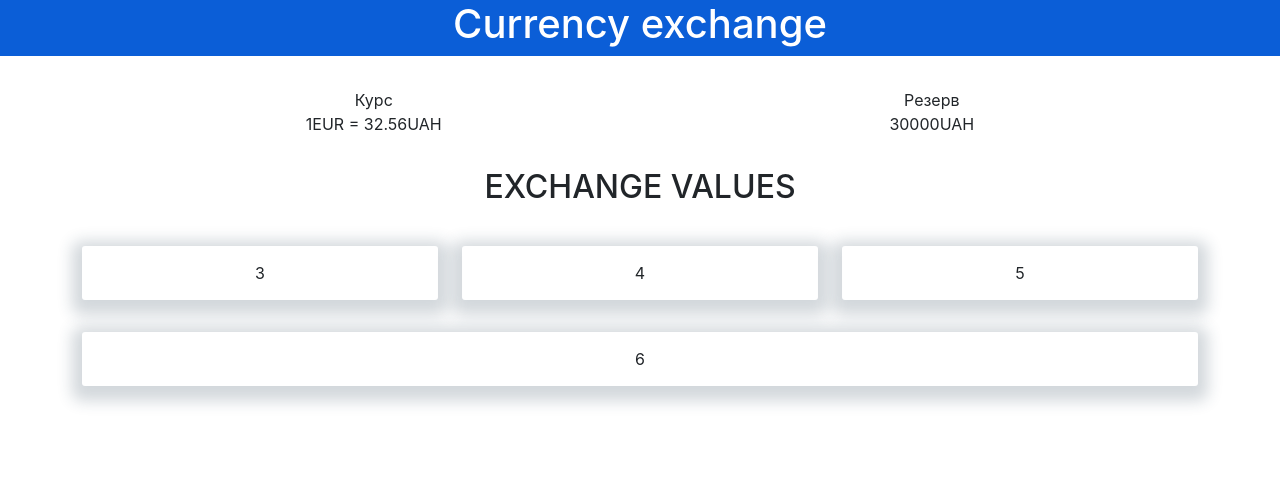
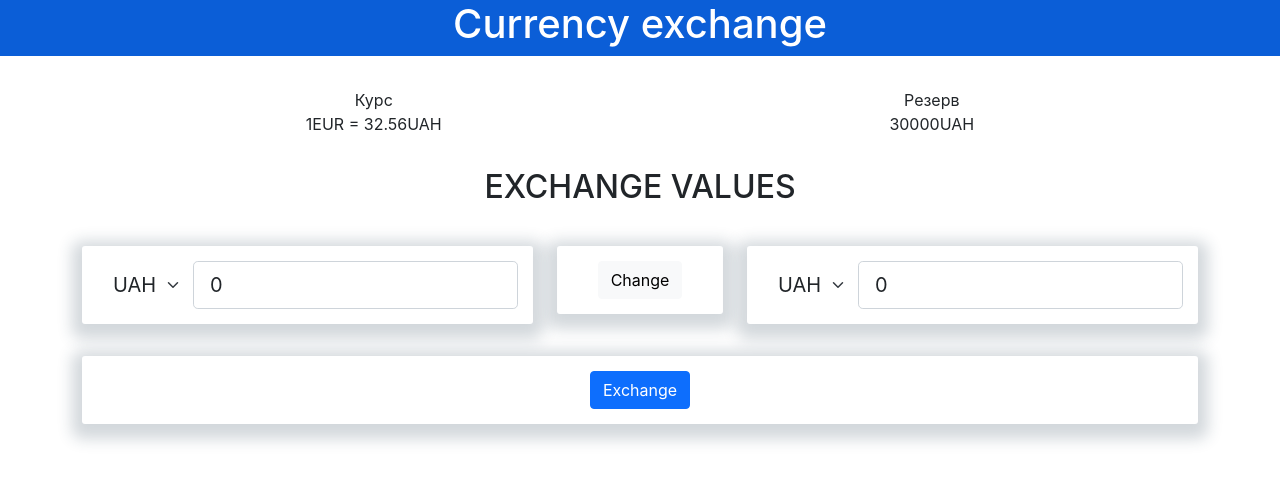
Before and after one commit to AlexeySapr/goit-react-currency-exchange, a React (Create React App) app: page / in a window 1280 px wide. Shown: the top 482 px of the page. Built offline with nearby package versions, Linux system fonts and the light colour scheme.

Commit message:
Add template

```diff
--- a/src/App.js
+++ b/src/App.js
@@ -1,13 +1,13 @@
 import { useState, useEffect } from 'react';
 import './App.css';
 
-import { Container, Row, Col } from 'react-bootstrap';
+import { Container, Row, Col, Button } from 'react-bootstrap';
 
 import Section from './components/section/Section';
 import AppHeader from './components/appHeader/AppHeader';
-import BudgetCard from './components/budgetCard/BudgetCard';
+
 import ExpenseCard from './components/expenseCard/ExpenseCard';
-import ExpenseInfoSection from './components/expenseInfoSection/ExpenseInfoSection';
+
 import { nanoid } from 'nanoid';
 import FormCard from './components/formCard/FormCard';
 import CurrentRate from './components/currentRate/CurrentRate';
@@ -63,19 +63,21 @@ const App = () => {
 
         {/* *********************** */}
         <Row>
-          <Col md={4}>
+          <Col md={5}>
             <Section>
-              <FormCard num={3} />
+              <ExpenseCard />
             </Section>
           </Col>
-          <Col md={4}>
+          <Col md={2}>
             <Section>
-              <FormCard num={4} />
+              <FormCard>
+                <Button variant="light">Change</Button>
+              </FormCard>
             </Section>
           </Col>
-          <Col md={4}>
+          <Col md={5}>
             <Section>
-              <FormCard num={5} />
+              <ExpenseCard />
             </Section>
           </Col>
         </Row>
@@ -83,7 +85,9 @@ const App = () => {
 
         <Row>
           <Section>
-            <FormCard num={6} />
+            <FormCard>
+              <Button variant="primary">Exchange</Button>
+            </FormCard>
           </Section>
         </Row>
 
--- a/src/components/expenseCard/ExpenseCard.js
+++ b/src/components/expenseCard/ExpenseCard.js
@@ -1,54 +1,19 @@
-import { useRef } from 'react';
-
-import { Form, Button } from 'react-bootstrap';
+import s from './ExpenseCard.module.css';
+import { Form } from 'react-bootstrap';
 import FormCard from '../formCard/FormCard';
 
-const ExpenseCard = ({ handleExpenses }) => {
-  const refName = useRef();
-  const refAmount = useRef();
-
-  const handleSubmit = e => {
-    e.preventDefault();
-
-    handleExpenses({
-      [refName.current.name]: refName.current.value,
-      [refAmount.current.name]: Number(refAmount.current.value),
-    });
-
-    e.target.reset();
-  };
-
+const ExpenseCard = () => {
   return (
     <FormCard>
-      <Form onSubmit={handleSubmit}>
-        <Form.Group className="mb-3" controlId="formBasicEmail">
-          <Form.Label>Enter expense name</Form.Label>
-          <Form.Control
-            type="text"
-            size="lg"
-            name="name"
-            ref={refName}
-            required
-          />
-        </Form.Group>
-
-        <Form.Group className="mb-3" controlId="formBasicEmail">
-          <Form.Label>Enter expense amount</Form.Label>
-          <Form.Control
-            type="number"
-            size="lg"
-            name="amount"
-            ref={refAmount}
-            defaultValue={0}
-          />
-        </Form.Group>
-
-        <div className="d-grid gap-2">
-          <Button variant="primary" size="lg" type="submit">
-            Add
-          </Button>
-        </div>
-      </Form>
+      <div className={s.formBox}>
+        <Form.Select size="lg" className={s.formSelect}>
+          <option>UAH</option>
+          <option value="1">EUR</option>
+          <option value="2">USD</option>
+          <option value="3">RUB</option>
+        </Form.Select>
+        <Form.Control type="number" size="lg" name="name" defaultValue={0} />
+      </div>
     </FormCard>
   );
 };
--- /dev/null
+++ b/src/components/expenseCard/ExpenseCard.module.css
@@ -0,0 +1,14 @@
+.formBox {
+  display: flex;
+  justify-content: center;
+  align-items: center;
+}
+
+.formSelect {
+  width: 100px;
+  border: none;
+}
+
+.formSelect:focus {
+  box-shadow: none;
+}
--- a/src/components/formCard/FormCard.js
+++ b/src/components/formCard/FormCard.js
@@ -1,11 +1,7 @@
 import s from './FormCard.module.css';
 
-// const FormCard = ({ children }) => {
-//   return <div className={s.card}>{children}</div>;
-// };
-
-const FormCard = ({ num }) => {
-  return <div className={s.card}>{num}</div>;
+const FormCard = ({ children }) => {
+  return <div className={s.card}>{children}</div>;
 };
 
 export default FormCard;
```
